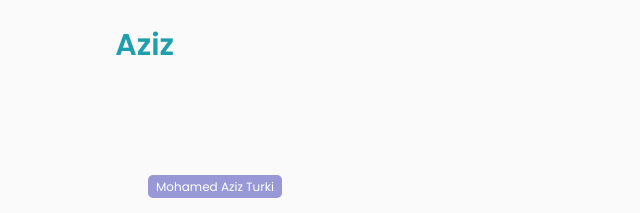
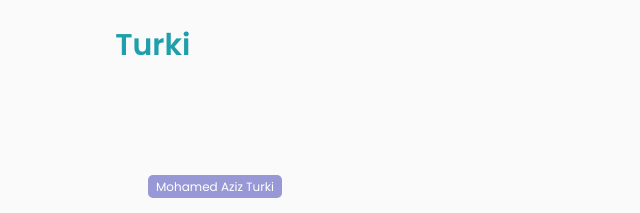
Before and after one commit to AzizTurki21/Portfolio, a plain HTML site: page index.html in a window 1280 px wide. Shown: the top 213 px of the page, 0-640 px from the left. Drawn offline with nearby package versions, Linux system fonts and the light colour scheme.

Commit message:
Add files via upload

```diff
--- a/index.html
+++ b/index.html
@@ -20,7 +20,7 @@
     <!-- --------------- HEADER --------------- -->
       <nav id="header">
         <div class="nav-logo">
-            <p class="nav-name">Aziz</p>
+            <p class="nav-name">Turki</p>
         </div>
         <div class="nav-menu" id="myNavMenu">
             <ul class="nav_menu_list">
```
